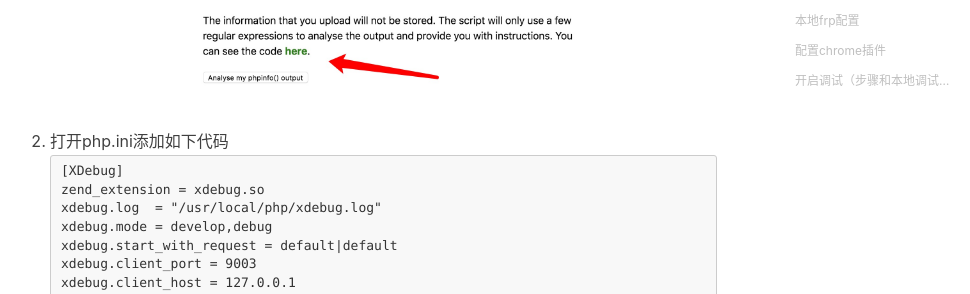
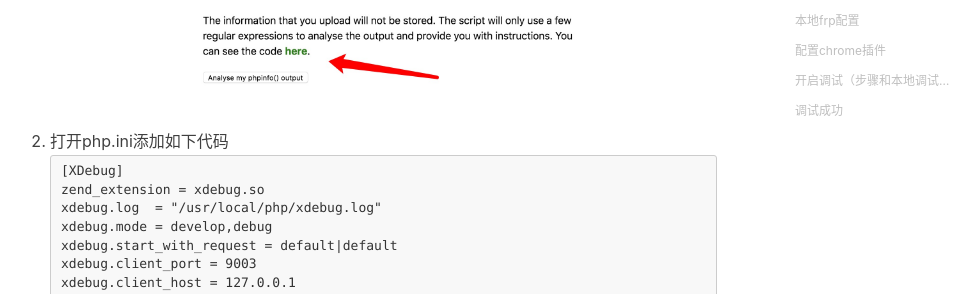
Before and after one commit to feimoc/feimoc.github.io, a Jekyll site: the page built from _posts/2021-4-21-PhpStorm+Xdebug3.md, in a window 1280 px wide and 900 px high, scrolled down 880 px. Shown: the part 473-767 px from the top of the window, without its empty margins (255-1225 px from the left). Built offline with Jekyll 4.4.1, drawn with Linux system fonts in a browser that asks for light colours; nearby versions of some CDN libraries; comment, search, counter and statistics services are not loaded.

Commit message:
add xdebug3

```diff
--- a/_posts/2021-4-21-PhpStorm+Xdebug3.md
+++ b/_posts/2021-4-21-PhpStorm+Xdebug3.md
@@ -106,5 +106,5 @@
 更改配置
   ![](http://www.feimoc.com/img/xdebug3/remote4.png)
 #### 开启调试（步骤和本地调试一样）
-#####调试成功
+#### 调试成功
 ![](http://www.feimoc.com/img/xdebug3/remote5.png)
```
